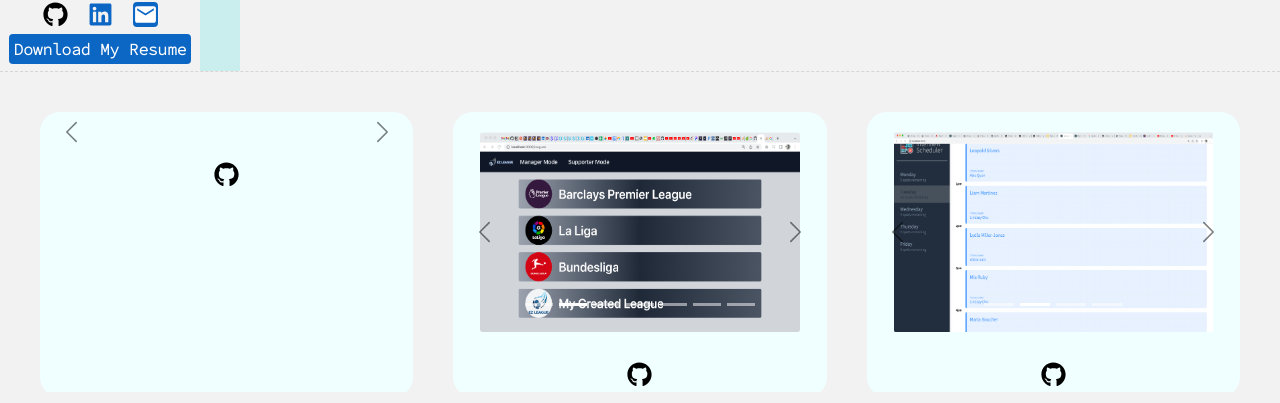
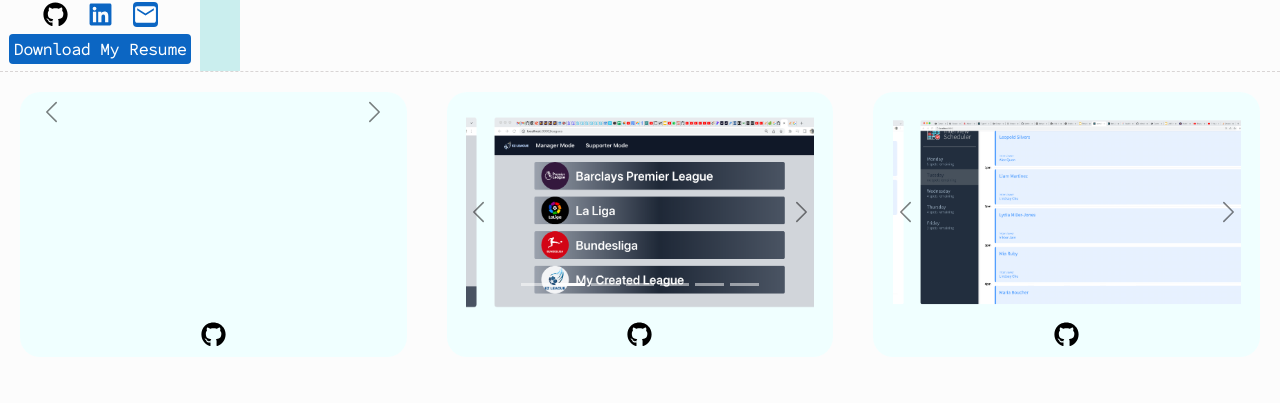
Before and after one commit to rofrado9178/my-portfolio, a React (Create React App) app: page / in a window 1280 px wide. Shown: the part 549-952 px from the top of the page. Built offline with nearby package versions, Linux system fonts and the light colour scheme.

Commit message:
fixing height of the cards

```diff
--- a/src/App.css
+++ b/src/App.css
@@ -7,7 +7,7 @@
   --border-color: rgb(217, 213, 213);
   --p-color: hsl(0 0% 0% / 0.7);
   --linkedin-color: #0c66c3;
-  --bg-color: #f2f2f2;
+  --bg-color: #fcfcfc;
 }
 body {
   background-color: var(--bg-color);
@@ -179,8 +179,12 @@
 }
 
 .container-carousel {
-  margin: 20px auto;
+  margin: 20px auto 0px;
   width: 90%;
+  height: 200px;
+}
+.img {
+  object-fit: contain;
 }
 
 .carousel-img {
@@ -198,7 +202,7 @@
 .cards {
   display: grid;
   overflow-y: scroll;
-  margin: 20px;
+  margin-bottom: 20px;
 }
 
 .cardContainer {
--- a/src/components/CarouselContainer.jsx
+++ b/src/components/CarouselContainer.jsx
@@ -5,7 +5,11 @@
     return (
       <Carousel.Item interval={5000}>
         <div className="carousel-img">
-          <img className="d-block w-100 h-100" src={img} alt="First slide" />
+          <img
+            className="d-block w-100 h-100 img"
+            src={img}
+            alt="First slide"
+          />
         </div>
       </Carousel.Item>
     );
```
